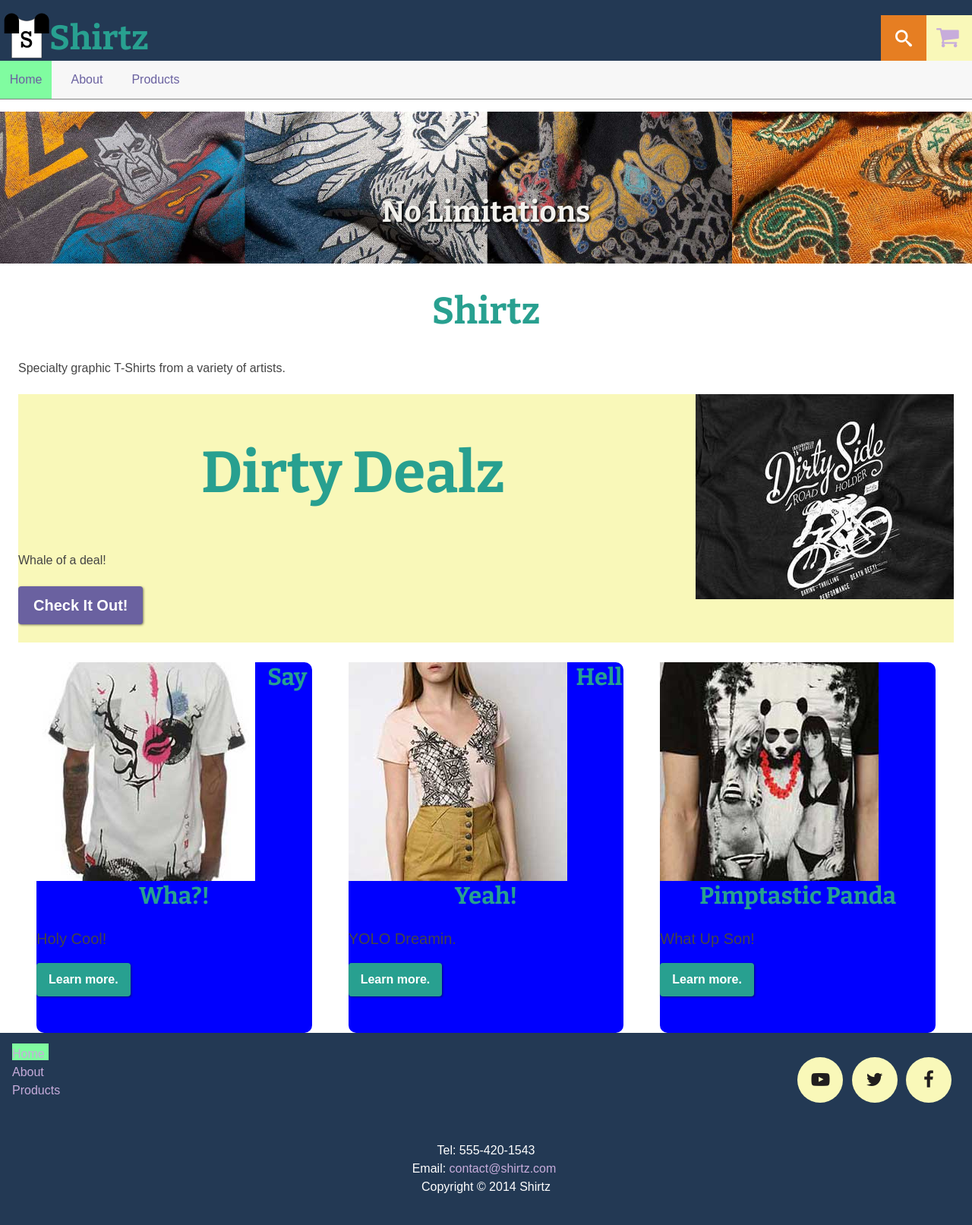
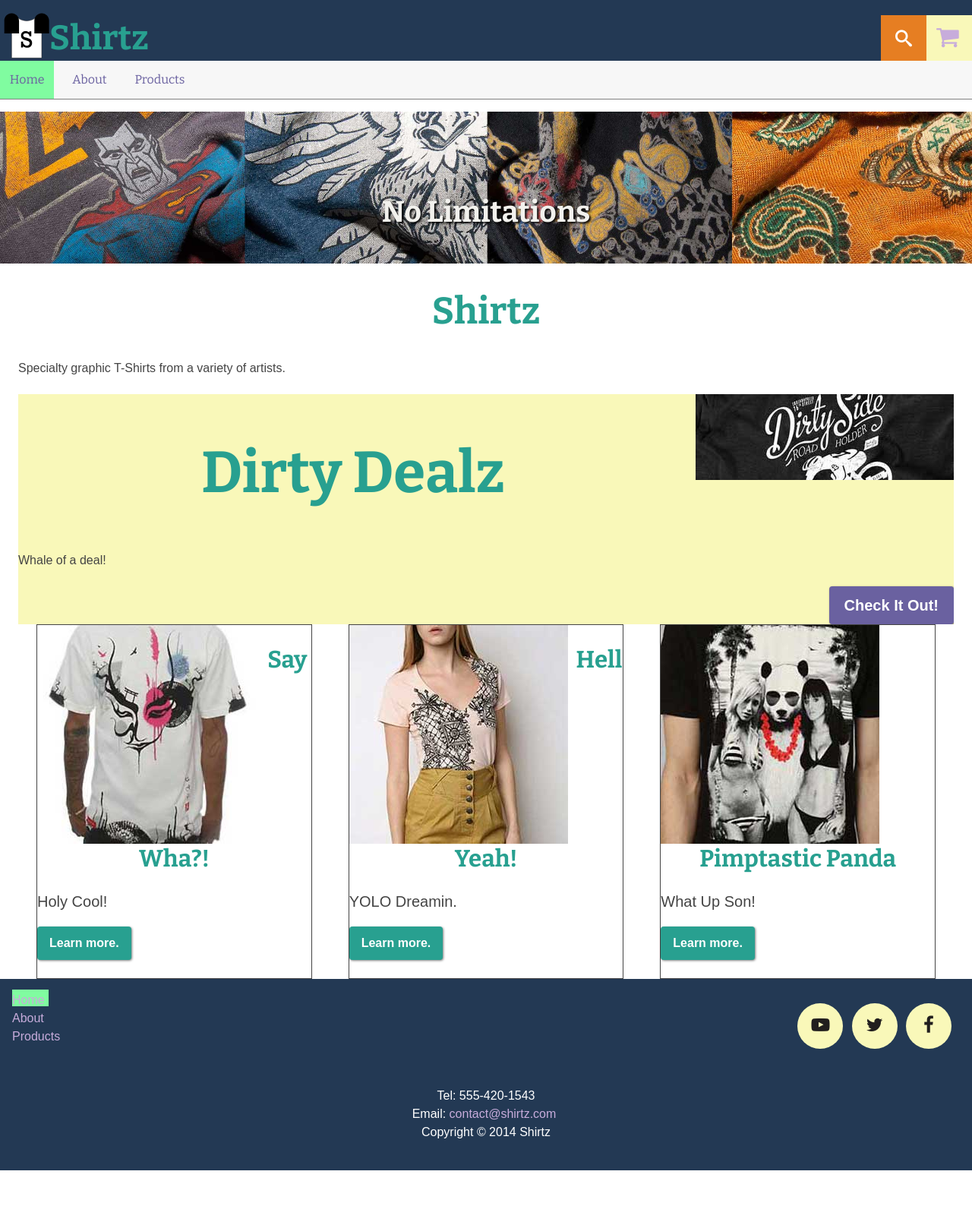
Before and after one commit to mart0855/ecommerce-website, a Jekyll site: the page built from index.html, in a window 1280 px wide. Shown: the whole page at 76% size. Built offline with Jekyll 4.4.1, drawn with Linux system fonts in a browser that asks for light colours; nearby versions of some CDN libraries; Markdown is read by kramdown in place of the engine named in the settings; after the commit the page ends 1541 px from its top, so only the background shows below that.

Commit message:
Changed promo spacing and colour

```diff
--- a/_includes/promo-large.html
+++ b/_includes/promo-large.html
@@ -1,6 +1,6 @@
 <div class="grid">
 
-	<div class="media promo-large pad-b">
+	<div class="media promo-large">
 			<div class="media-img media-img-reversed">
 				<img class="flex-img" src="{{site.baseurl}}/images/{{include.image}}" alt="">
 			</div>
@@ -12,5 +12,5 @@
 			</div>
 		</div>
 
-	<a class="gutter btn mega" href="#">Check It Out!</a>
+	<a class="gutter btn mega media-img-reversed" href="#">Check It Out!</a>
 </div>
--- a/_includes/promo-small.html
+++ b/_includes/promo-small.html
@@ -1,4 +1,4 @@
-<div class="promo-small pad-b-2">
+<div class="promo-small pad-b">
 	<div class="media-img">
 		<img class="img-flex" src="{{site.baseurl}}/images/{{include.image}}" alt="">
 	</div>
--- a/_layouts/default.html
+++ b/_layouts/default.html
@@ -31,11 +31,11 @@
       </div>
     </div>
   </div>
-    <div id="pattern" class="pattern">
+    <div id="pattern" class="pattern brand-family">
     <!--Begin Pattern HTML-->
-     <a href="#" class="menu-link">Menu</a>
+     <a href="#" class="menu-link  brand-family">Menu</a>
       <nav id="menu" role="navigation">
-        <ul class="list-group ">
+        <ul class="list-group">
           <li class="list-group-item">
             <a class="{% if page.url == '/' %}current{% endif %}" href="{{site.baseurl}}/">Home</a></li>
           <li class="list-group-item">
```
Also changed, not shown: _includes/css/promos.css (+7 -4 lines), images/mens/t-shirt4.jpg.
